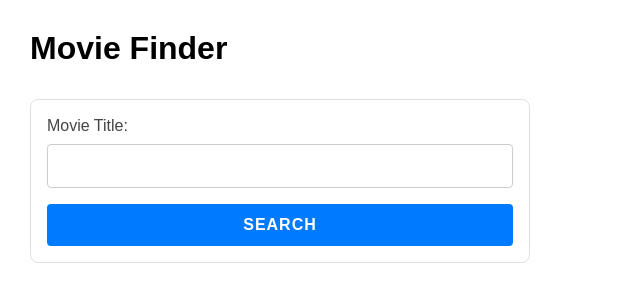
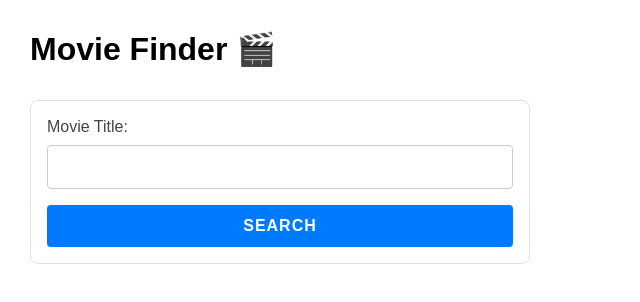
Before and after one commit to rolandjlevy/express-htmx-movie-finder, a website: page public/movie-finder.html in a window 1280 px wide. Shown: the whole page, without its empty margins (0-640 px from the left). Drawn offline with Linux system fonts and the light colour scheme.

Commit message:
Updated title

```diff
--- a/public/movie-finder.html
+++ b/public/movie-finder.html
@@ -3,12 +3,12 @@
   <head>
     <meta charset="UTF-8" />
     <meta name="viewport" content="width=device-width, initial-scale=1.0" />
-    <title>Movie Finder 🎬</title>
+    <title>Movie Finder using Express and Htmx</title>
     <link rel="stylesheet" href="./styles.css" />
     <script src="https://unpkg.com/htmx.org@1.7.0/dist/htmx.min.js"></script>
   </head>
   <body>
-    <h1>Movie Finder </h1>
+    <h1>Movie Finder 🎬</h1>
 
     <form
       hx-post="/search"
```
